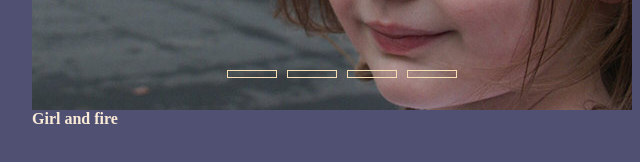
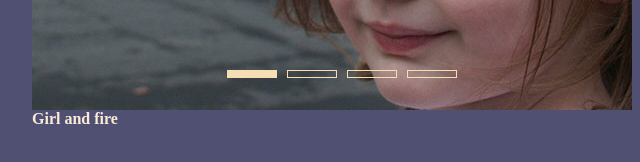
Before and after one commit to mmoresun/cssMemSlider, a plain HTML site: page index.html in a window 1280 px wide. In both pictures the pointer is over the label 560 px from the left and 580 px from the top of the page. Shown: the part 506-668 px from the top of the page, 308-948 px from the left. Drawn offline with Linux system fonts and the light colour scheme.

Commit message:
feat: add button hover effect
add button hover effect (May 17, 2022 2:30 AM)

```diff
--- a/style.css
+++ b/style.css
@@ -88,11 +88,11 @@ h4 {
 
 }
 
-/* .navigation .slider-nav:hover {
+.navigation .slider-nav:hover {
     background-color: wheat;
 }
 
-.navigation .slider-nav:active {
+/* .navigation .slider-nav:active {
     background-color: brown;
 } */
 
```
